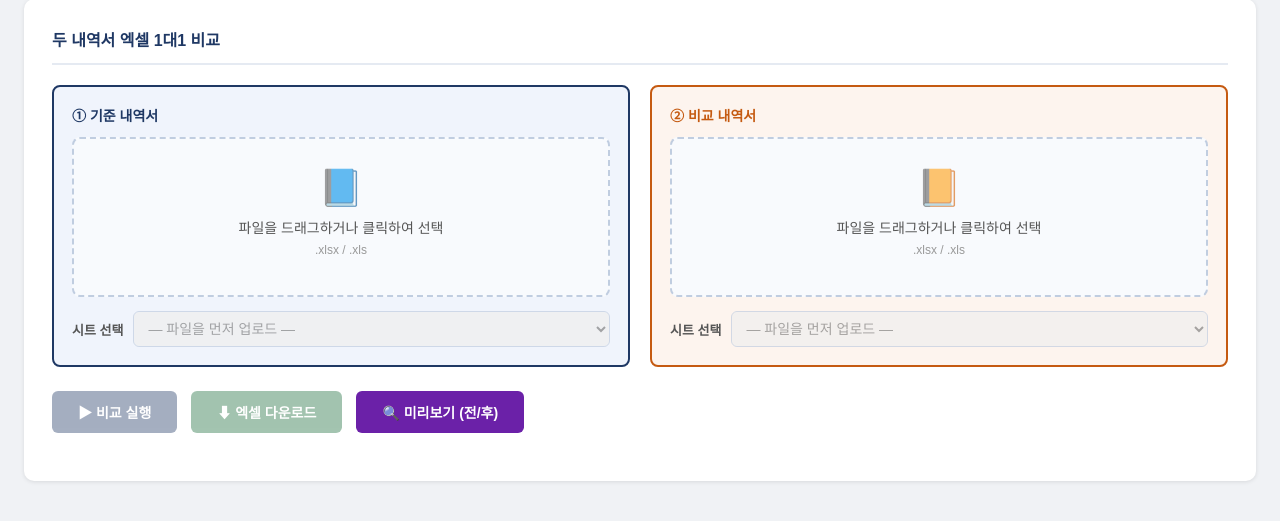
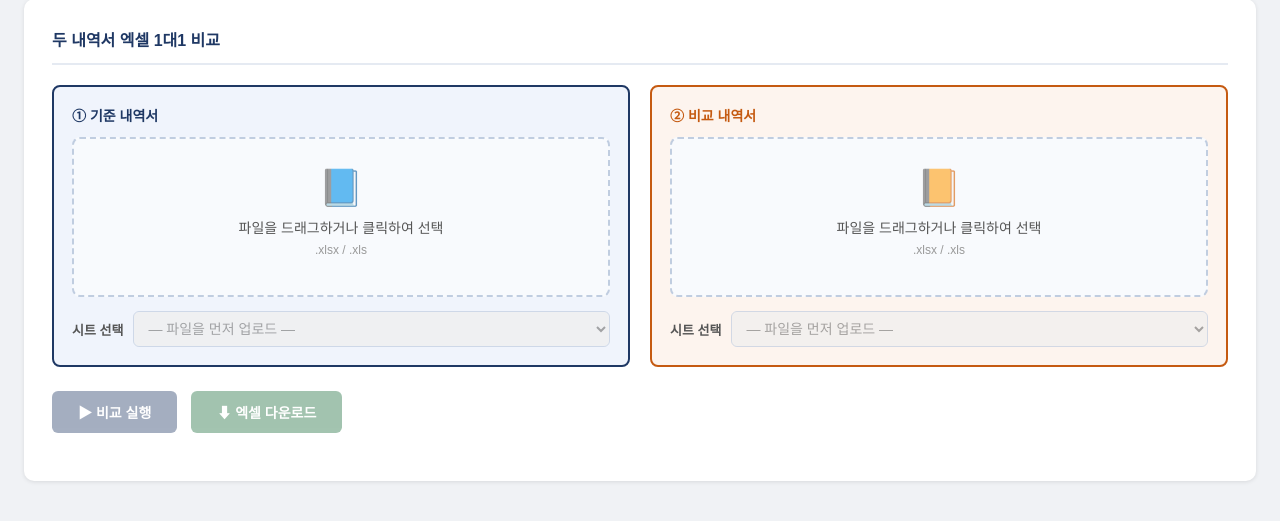
Before and after one commit to ohjoes-source/-2-, a Flask app: page / in a window 1280 px wide. Shown: the part 81-602 px from the top of the page. Run offline with Flask 3, Linux system fonts and the light colour scheme.

Commit message:
미리보기 버튼 제거
Co-Authored-By: Claude Sonnet 4.6 <noreply@anthropic.com>

```diff
--- a/webapp/templates/index.html
+++ b/webapp/templates/index.html
@@ -114,7 +114,6 @@ tfoot tr td.num{font-family:'맑은 고딕',sans-serif;font-size:13px;font-weigh
   <div class="action-bar">
     <button class="btn btn-primary" id="btn-compare" onclick="runCompare()" disabled>▶ 비교 실행</button>
     <button class="btn btn-dl" id="btn-dl" onclick="downloadExcel()" disabled>⬇ 엑셀 다운로드</button>
-    <button class="btn" style="background:#6b21a8;color:#fff" onclick="devPreview()">🔍 미리보기 (전/후)</button>
     <div class="summary-chips" id="chips" style="display:none">
       <span class="chip match" id="chip-m"></span>
       <span class="chip add"   id="chip-a"></span>
```
